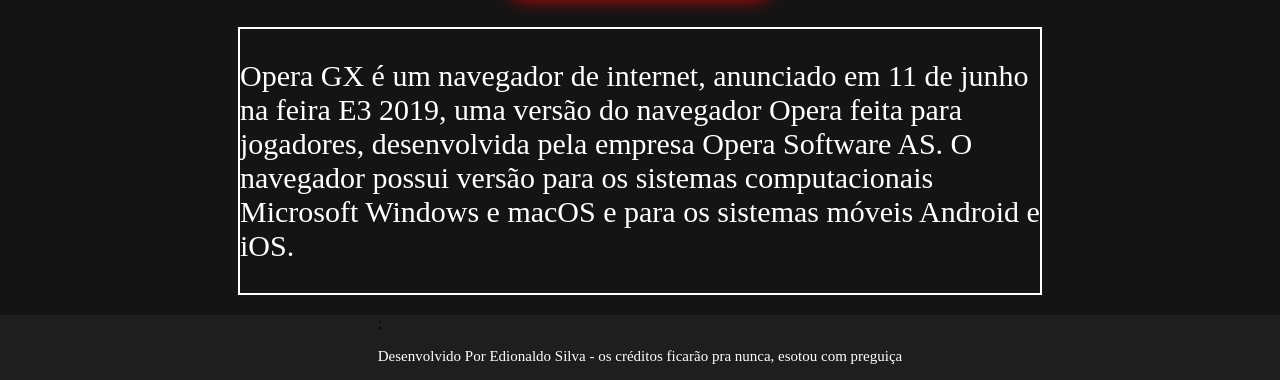
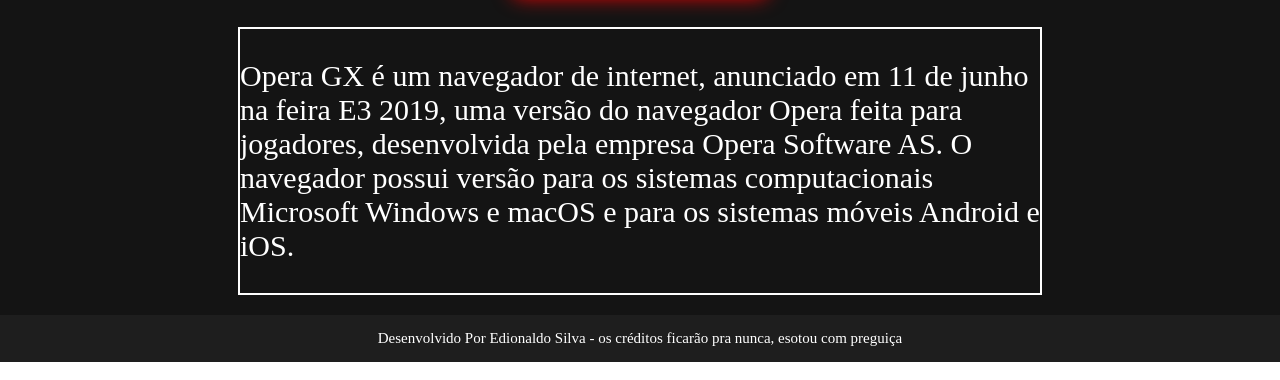
Before and after one commit to Mineiro014/tribut, a plain HTML site: page index.html in a window 1280 px wide. Shown: the part 1465-1845 px from the top of the page. Drawn offline with Linux system fonts and the light colour scheme.

Commit message:
Update index.html

```diff
--- a/index.html
+++ b/index.html
@@ -75,7 +75,7 @@
     </aside>
     <footer>
 
-        <div class="footer_area">:<P>Desenvolvido Por <A HREF="https://www.facebook.com.br/edionaldo00">Edionaldo Silva</A> - os créditos ficarão pra nunca, esotou com preguiça</P> </div>
+        <div class="footer_area"><P>Desenvolvido Por <A HREF="https://www.facebook.com.br/edionaldo00">Edionaldo Silva</A> - os créditos ficarão pra nunca, esotou com preguiça</P> </div>
 
     </footer>
 
```
